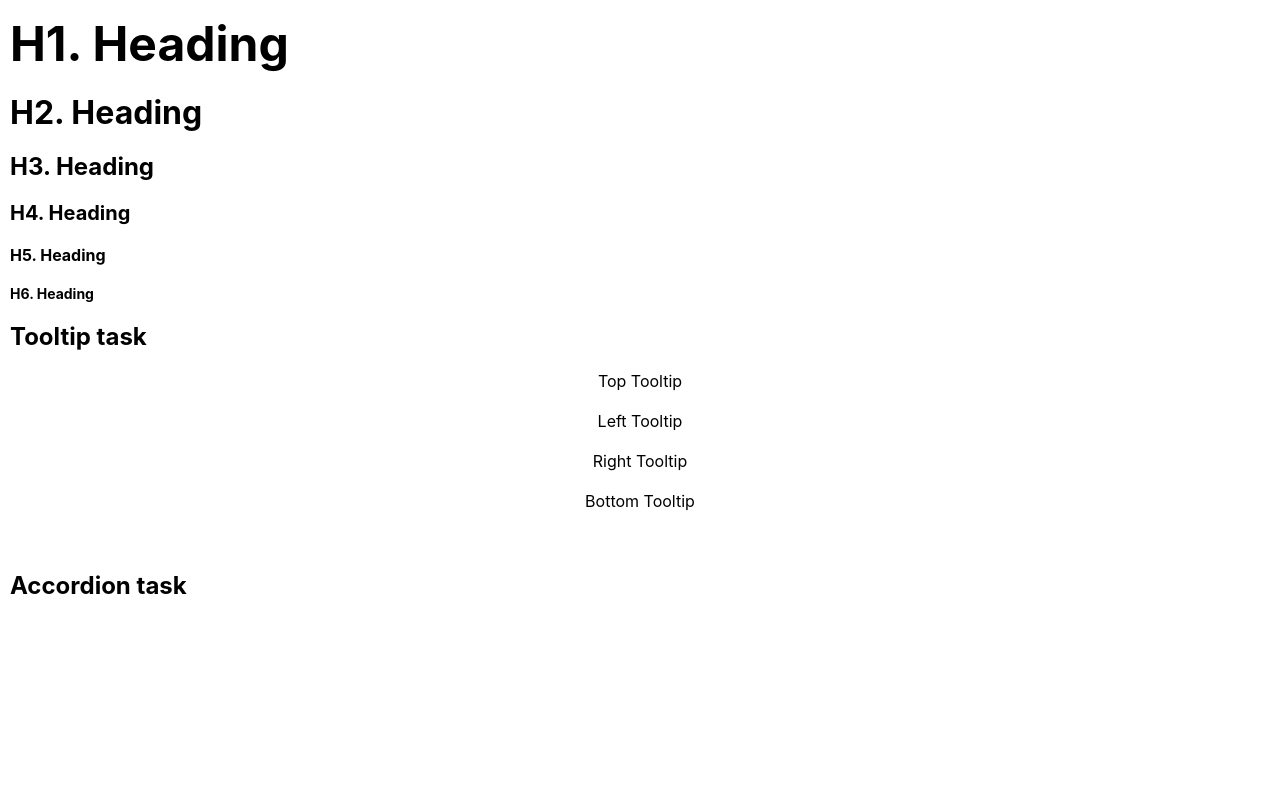
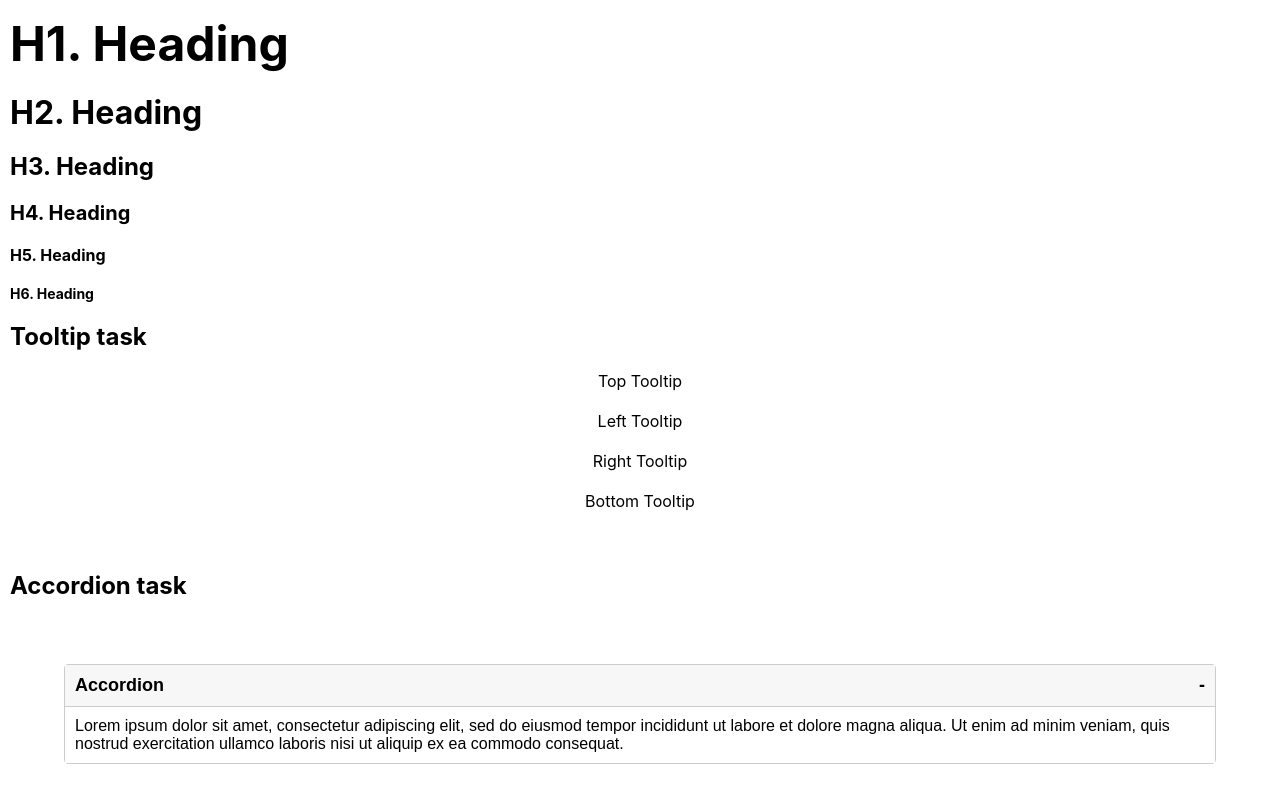
Before and after one commit to Savino223/project2-engi, a React (Create React App) app: page / in a window 1280 px wide. Shown: the part 805-1605 px from the top of the page. Before the commit the page ends 1425 px from the top, so only its background shows below. Built offline with nearby package versions, Linux system fonts and the light colour scheme.

Commit message:
final_touch111

```diff
--- a/src/App.js
+++ b/src/App.js
@@ -2,7 +2,8 @@ import Button from "./components/buttton/index.jsx";
 import Input from "./components/input/index.jsx";
 import Typography from "./components/typography/index.jsx";
 import Header from "./components/headers/index.jsx";
-import Tooltip from "./components/tooltip/index.jsx"; // Adjust path as necessary
+import Tooltip from "./components/tooltip/index.jsx";
+import Accordion from "./components/accordion/index.jsx";
 
 
 function App() {
@@ -71,6 +72,15 @@ function App() {
       <br></br>
       <h2>Accordion task</h2>
 
+      <div className="accordion-holders">
+        <Accordion title="Accordion" defaultOpen>
+          Lorem ipsum dolor sit amet, consectetur adipiscing elit, sed do
+          eiusmod tempor incididunt ut labore et dolore magna aliqua. Ut enim ad
+          minim veniam, quis nostrud exercitation ullamco laboris nisi ut
+          aliquip ex ea commodo consequat.
+        </Accordion>
+      </div>
+
     </div>
   );
 }
--- /dev/null
+++ b/src/components/accordion/index.css
@@ -0,0 +1,31 @@
+.accordion {
+    border: 1px solid #ccc;
+    border-radius: 4px;
+    margin: 10px 0;
+    font-family: Arial, sans-serif;
+  }
+
+  .accordion-header {
+    display: flex;
+    justify-content: space-between;
+    padding: 10px;
+    cursor: pointer;
+    background-color: #f7f7f7;
+    font-size: 18px;
+    font-weight: bold;
+  }
+
+  .accordion-header:hover {
+    background-color: #e7e7e7;
+  }
+
+  .accordion-content {
+    padding: 10px;
+    border-top: 1px solid #ccc;
+    background-color: #fff;
+    font-size: 16px;
+  }
+
+.accordion-holders {
+    margin: 5%;
+}
--- /dev/null
+++ b/src/components/accordion/index.jsx
@@ -0,0 +1,22 @@
+import React, { useState } from "react";
+import "./index.css";
+
+function Accordion({ title, defaultOpen = false, children }) {
+  const [isOpen, setIsOpen] = useState(defaultOpen);
+
+  const toggleAccordion = () => {
+    setIsOpen((prev) => !prev);
+  };
+
+  return (
+    <div className="accordion">
+      <div className="accordion-header" onClick={toggleAccordion}>
+        <span>{title}</span>
+        <span>{isOpen ? "-" : "+"}</span>
+      </div>
+      {isOpen && <div className="accordion-content">{children}</div>}
+    </div>
+  );
+}
+
+export default Accordion;
```
